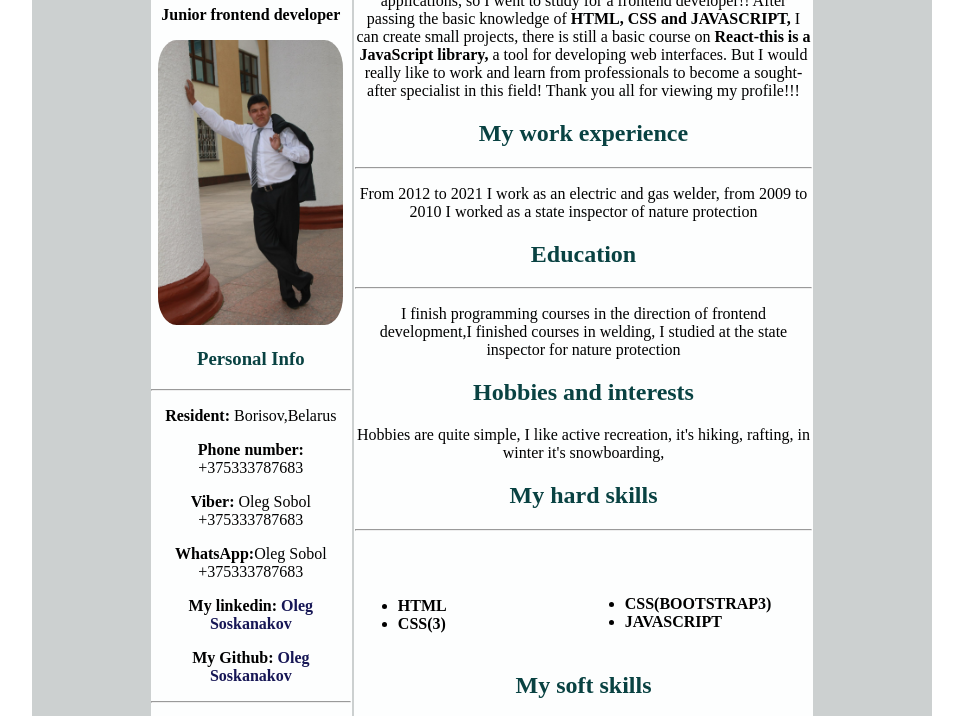
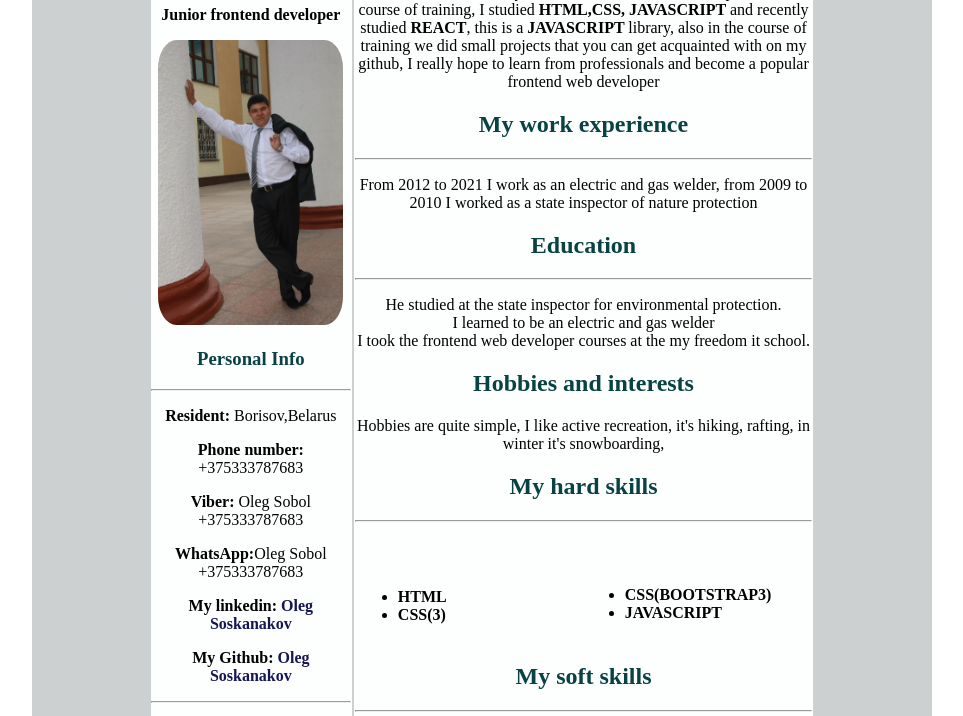
Before and after one commit to 19sobolek87/my_resume_cv, a plain HTML site: page index.html in a window 1280 px wide. Shown: the part 198-914 px from the top of the page, without its empty margins (158-1121 px from the left). Drawn offline with Linux system fonts and the light colour scheme.

Commit message:
Update index.html

```diff
--- a/index.html
+++ b/index.html
@@ -59,7 +59,7 @@
 
 
                             <p><strong>
-                                English - A1
+                                English - A1 - А2
                                 elementary
                             </strong> </p>
                               <br><br><br>
@@ -81,12 +81,11 @@
                             <hr>
                             <center>
                             <p>
-                                My name is Oleg Soskanakov! I am 33 years old, I work in a simple profession as an electric and gas welder,
-                                but my dream was and remains to become a sought-after specialist in the field of web development, because
-                                it is interesting to create websites and possibly applications, so I went to study for a frontend developer!!
-                                After passing the basic knowledge of <strong> HTML, CSS and JAVASCRIPT,</strong> I can create small projects, there is still a basic
-                                course on <strong>React-this is a JavaScript library,</strong>  a tool for developing web interfaces. But I would really like to work
-                                and learn from professionals to become a sought-after specialist in this field! Thank you all for viewing my profile!!!
+                                My name is Oleg Soskanakov, I am 33 years old. I work in a simple profession as an electric and gas welder,
+                                but I was interested in another type of activity, this is the creation of websites and web applications,
+                                for this I went to study at the frontend of a web developer. In the course of training, I studied <strong>HTML,CSS, JAVASCRIPT </strong>
+                                and recently studied <strong>REACT</strong>, this is a <strong>JAVASCRIPT </strong>library, also in the course of training we did small projects that you
+                                can get acquainted with on my github, I really hope to learn from professionals and become a popular frontend web developer
                             </p>
                            </center>
 
@@ -96,7 +95,14 @@
 
 
                                           <center><h2>Education</h2></center><hr>
-                                          <center><p>I finish programming courses in the direction of frontend development,I finished courses in welding, I studied at the state inspector for nature protection</p></center>
+                                          <center><p>
+                                                He studied at the state inspector for environmental protection.
+                                            <br>
+                                            I learned to be an electric and gas welder
+                                            <br>
+                                            I took the frontend web developer courses at the my freedom it school.
+
+                                           </p></center>
 
 
                                           <center><h2>Hobbies and interests</h2></center>
```
